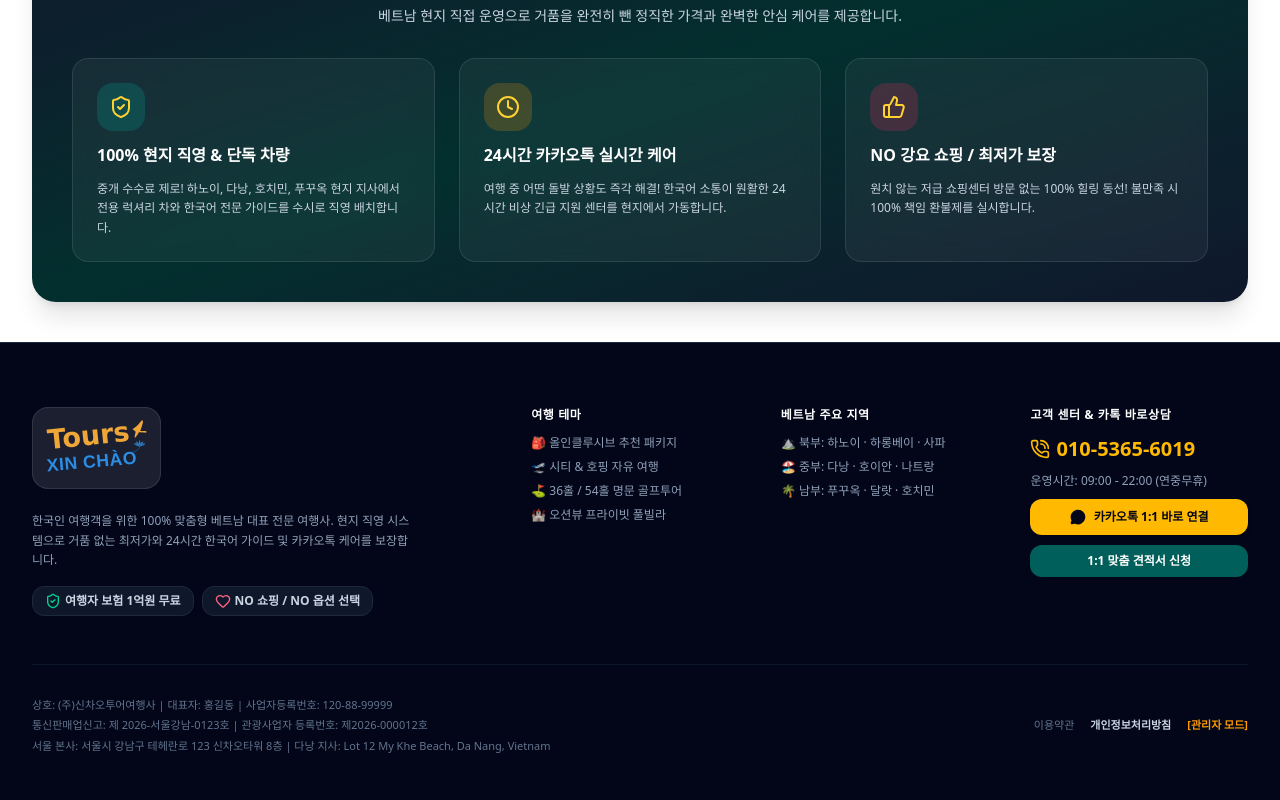
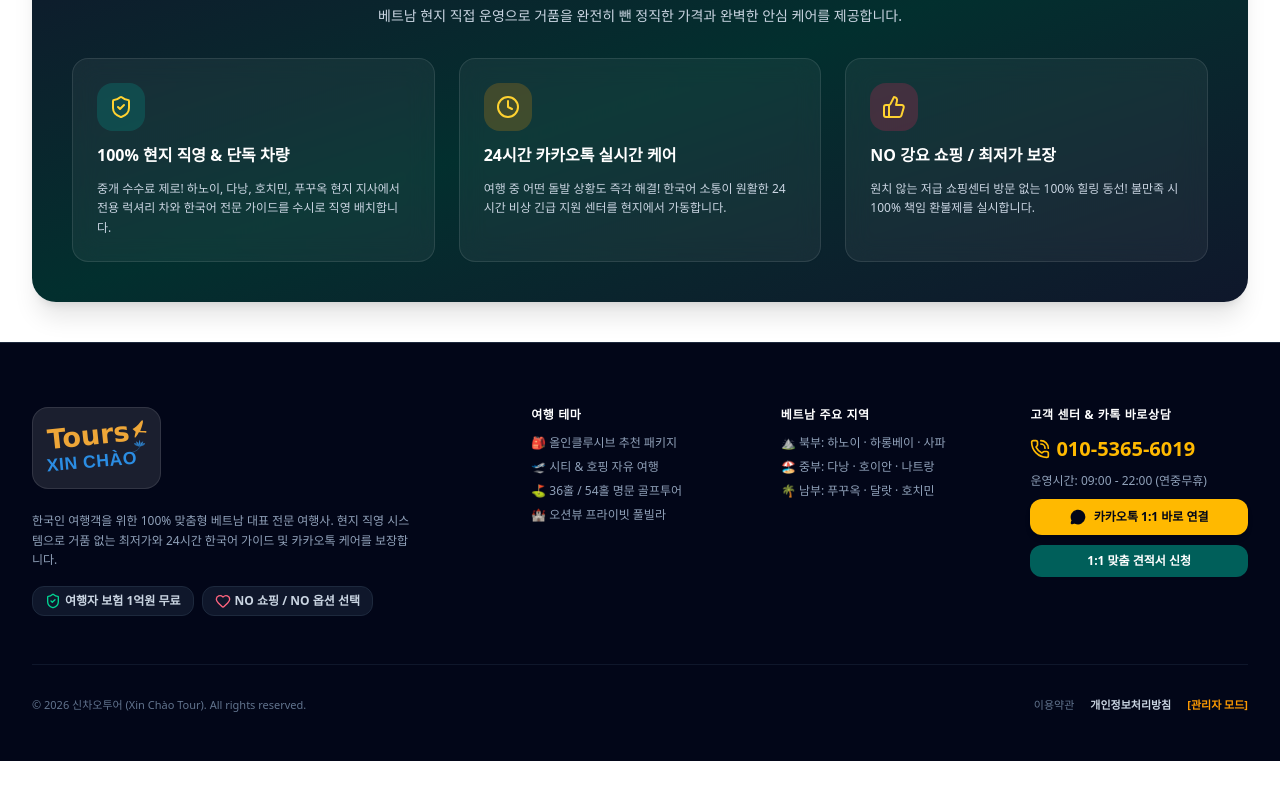
Before and after one commit to wonjutrade-hue/xinchaotour-gate, a React (Vite) app: page / in a window 1280 px wide. Shown: the part 6301-7101 px from the top of the page. After the commit the page ends 7062 px from the top, so only its background shows below. Built offline with nearby package versions, Linux system fonts and the light colour scheme; no server answers.

Commit message:
refactor: simplify footer business information
Replace detailed business registration details with a standard copyright notice to declutter the footer layout.

```diff
--- a/src/components/Footer.tsx
+++ b/src/components/Footer.tsx
@@ -157,9 +157,7 @@ export const Footer: React.FC<FooterProps> = ({
         {/* Legal & Business Info Bottom */}
         <div className="pt-8 border-t border-slate-900 flex flex-col md:flex-row items-center justify-between gap-4 text-[11px] text-slate-500">
           <div className="space-y-1 text-center md:text-left">
-            <p>상호: (주)신차오투어여행사 | 대표자: 홍길동 | 사업자등록번호: 120-88-99999</p>
-            <p>통신판매업신고: 제 2026-서울강남-0123호 | 관광사업자 등록번호: 제2026-000012호</p>
-            <p>서울 본사: 서울시 강남구 테헤란로 123 신차오타워 8층 | 다낭 지사: Lot 12 My Khe Beach, Da Nang, Vietnam</p>
+            <p>© {new Date().getFullYear()} 신차오투어 (Xin Chào Tour). All rights reserved.</p>
           </div>
 
           <div className="flex items-center gap-4">
```
